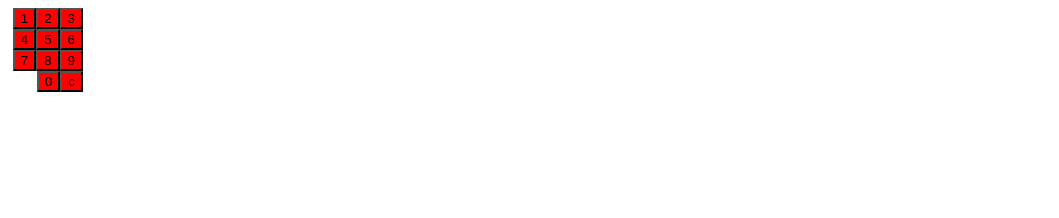
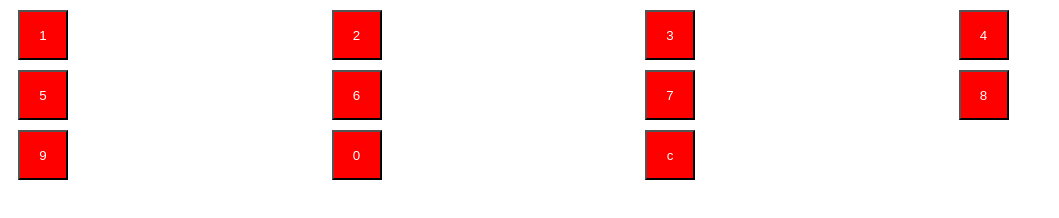
Before and after one commit to blevical/calculator, a plain HTML site: page index.html in a window 1280 px wide. Shown: the whole page, without its empty margins (0-1059 px from the left). Drawn offline with Linux system fonts and the light colour scheme.

Commit message:
still working through scaling the calculator up to the proper size.

```diff
--- a/index.html
+++ b/index.html
@@ -8,6 +8,7 @@
 </head>
 <body>
         <div id="container">
+        <div id="calculator">
             <div class="buttons">
                 <button>1</button>
                 <button>2</button>
--- a/script.js
+++ b/script.js
@@ -19,3 +19,5 @@ const equations = [add, subtract, divide, multiply]
 let operate = function(equations) {
    Math.random(equations)
 }
+
+button.add.EventListener(mouseOver)
--- a/style.css
+++ b/style.css
@@ -1,19 +1,18 @@
 .buttons {
-    display: flex;
-    flex-direction: row;
-    border: 5px black;
-    width: 75px;
-    height: 75px;
-    flex-wrap: wrap;
-    justify-content: right;
+    display: grid;
+    grid-template-columns: repeat(4, 1fr);
+    gap: 10px;
+    margin: 10px;
 }
 .container {
     display: flex;
     justify-content: center;
     height: 30px;
     width: 30px;
-    align-items: center;
 }
 button {
     background-color: red;
+    height: 50px;
+    width: 50px;
+    color: white;
 }
```
